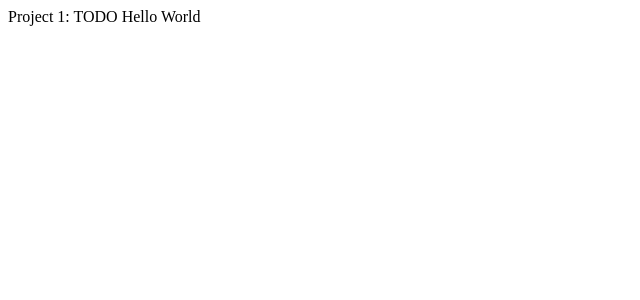
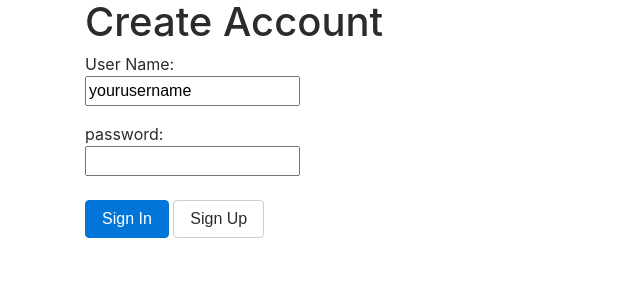
Before and after one commit to gauravsgr/project1, a Flask app: page / in a window 1280 px wide. Shown: the top 300 px of the page, without its empty margins (0-640 px from the left). Run offline with Flask 2, Linux system fonts and the light colour scheme; parts of the project's set-up code (start-up, migrations or seed data) failed here and were passed over; some libraries are stand-ins or nearby versions.

Commit message:
added the sign in and sign up feature

```diff
--- a/application.py
+++ b/application.py
@@ -24,8 +24,46 @@ db = scoped_session(sessionmaker(bind=engine))
 
 
 @app.route("/")
+@app.route("/index.html")
 def index():
-    return "Project 1: TODO Hello World"
+    if 'user' in session:
+        #return render_template("search.html")
+        return "Hello User"
+    return render_template("index.html")
+    #return "Project 1: TODO Hello World"
+
+
+@app.route("/authenticate", methods=["POST"])
+def authenticate():
+    """Handles the sign in, sign up part"""
+    username = request.form.get("username")
+    password = request.form.get("passkey")
+
+    if request.form.get("auth") == "signin":
+        # SIGN IN LOGIC: Check the username and password in the auth table and save username in session
+        authuser = db.execute("SELECT * FROM auth where uname = :username and password = :password",
+                                        {"username": username, "password": password}).fetchone()
+        # Checking is the user doesn't exists
+        if authuser is None:
+            return """<h1> User Not Found </h1> <br> <a href="/">Click here to sign in again!</a>"""
+
+        session['user'] = request.form.get("username")
+        return "Welcome" + session['user']
+    else:
+        # SIGN UP LOGIC: Save the username and password in a database
+        db.execute("INSERT INTO auth (uname, password) VALUES (:username, :password)",
+                {"username": username, "password": password})
+        db.commit()
+        return "Account created"
+        #return render_template("index.html")
+
+@app.route("/logout", methods=["POST", "GET"])
+def logout():
+    if 'user' in session:
+        session.pop('user', None) # delete user info from session
+        return render_template("index.html")
+
+
 
 
 @app.route("/api/bookinfo/<string:isbn>", methods=["GET"])
@@ -52,9 +90,16 @@ def get_book_info(isbn):
             })
     return resp
 
+
+def test():
+    print("Hello World")
+
+
 def main():
-    print(get_book_info('5559609129')) #valid book isbn
-    print(get_book_info('12')) #invalid book isbn
+    #print(get_book_info('5559609129')) #valid book isbn
+    #print(get_book_info('12')) #invalid book isbn
+    print(test())
+
 
 if __name__ == "__main__":
     main()
--- a/templates/index.html
+++ b/templates/index.html
@@ -7,7 +7,7 @@
 {% block body %}
     <h1>Create Account</h1>
 
-    <form action = "{{ url_for('sign_up') }}" method="POST">
+    <form action = "{{ url_for('authenticate') }}" method="POST">
         <div class="form-group">
             User Name:<br>
             <input type="text" name="username" value="yourusername">
@@ -17,7 +17,8 @@
             password:<br>
             <input type="password" name="passkey">
             <br><br>
-        <button type="submit" class="btn btn-primary">Create Account</button>
+        <button type="submit" class="btn btn-primary" name = "auth" value = "signin">Sign In</button>
+        <button type="submit" class="btn btn-secondary" name = "auth" value = "signup">Sign Up</button>
       </form>
 
 {% endblock %}
```
